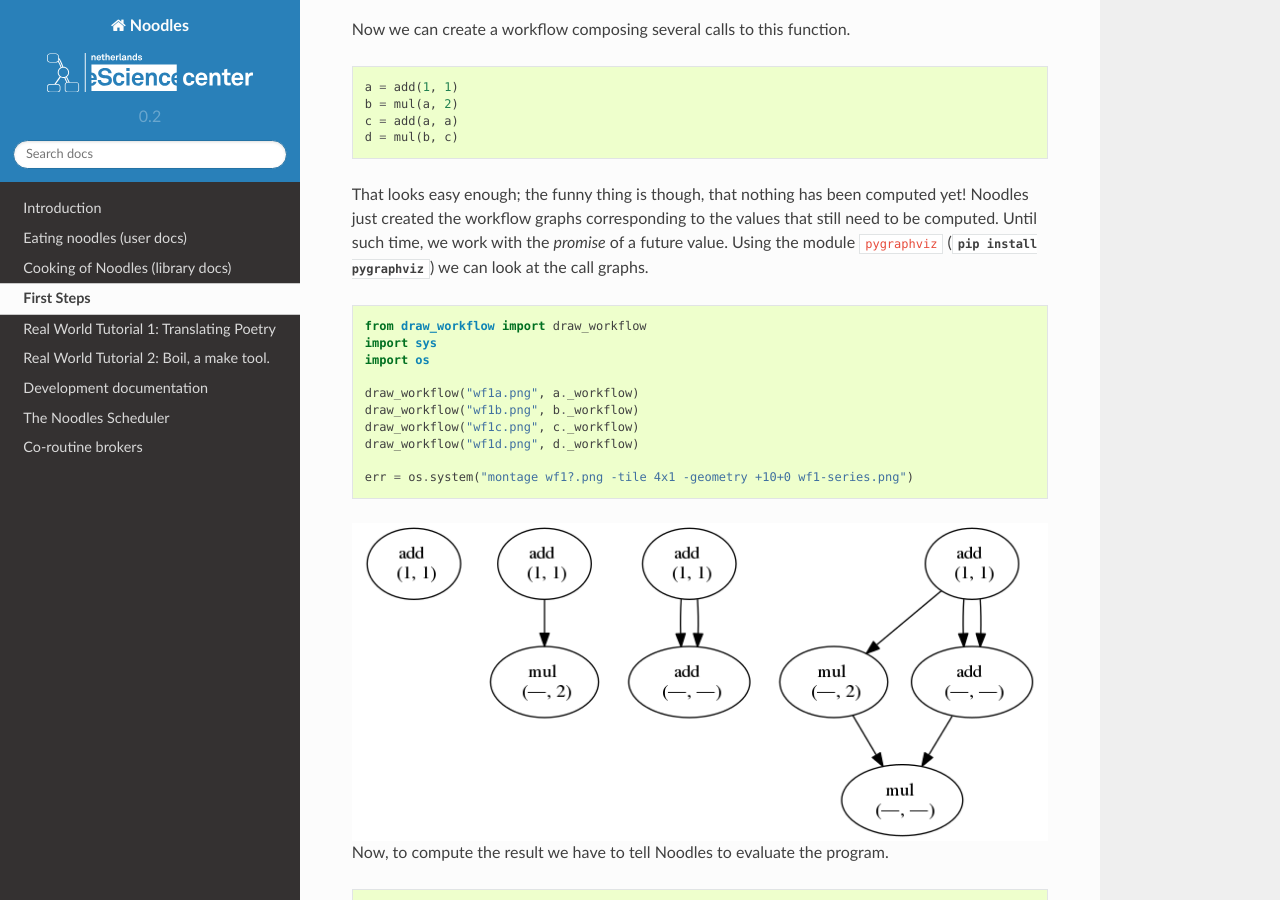
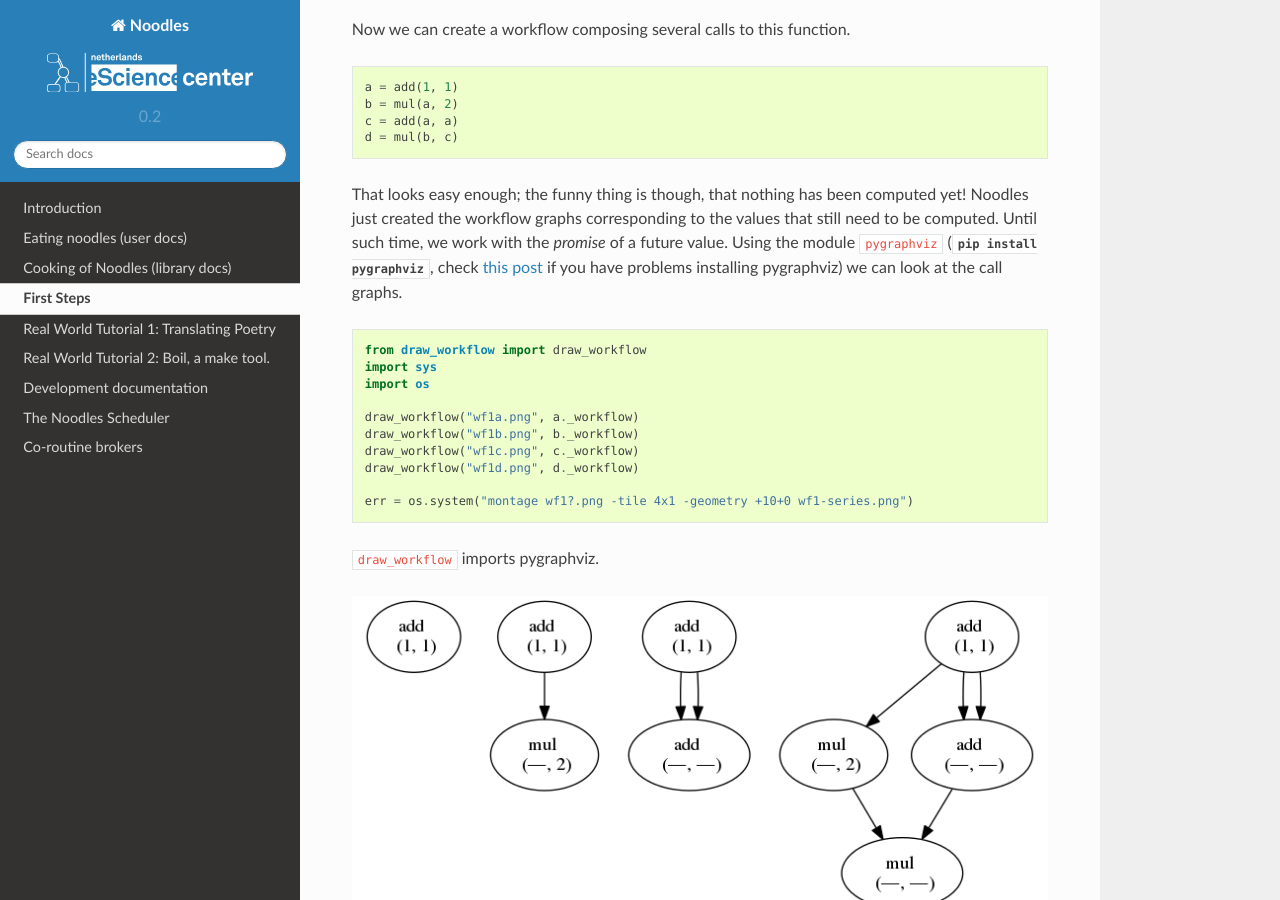
Before and after one commit to NLeSC/noodles, a Sphinx documentation site: the page built from doc/source/first_steps.rst, in a window 1280 px wide and 900 px high, scrolled down 535 px. Built offline with Sphinx 7.4.7 and the Read the Docs theme 2.0.0, drawn with Linux system fonts in a browser that asks for light colours.

Commit message:
Clarifications wrt the installation and import of pygraphviz

```diff
--- a/doc/source/first_steps.rst
+++ b/doc/source/first_steps.rst
@@ -27,7 +27,7 @@
     c = add(a, a)
     d = mul(b, c)
 
-That looks easy enough; the funny thing is though, that nothing has been computed yet! Noodles just created the workflow graphs corresponding to the values that still need to be computed. Until such time, we work with the *promise* of a future value. Using the module ``pygraphviz`` (`pip install pygraphviz`) we can look at the call graphs.
+That looks easy enough; the funny thing is though, that nothing has been computed yet! Noodles just created the workflow graphs corresponding to the values that still need to be computed. Until such time, we work with the *promise* of a future value. Using the module ``pygraphviz`` (`pip install pygraphviz`, check `this post <https://stackoverflow.com/questions/40528048/pip-install-pygraphviz-no-package-libcgraph-found>`_ if you have problems installing pygraphviz) we can look at the call graphs.
 
 .. code:: python
 
@@ -41,6 +41,8 @@
     draw_workflow("wf1d.png", d._workflow)
 
     err = os.system("montage wf1?.png -tile 4x1 -geometry +10+0 wf1-series.png")
+
+``draw_workflow`` imports pygraphviz.
 
 .. figure:: _static/images/wf1-series.png
     :alt: building the workflow
```
